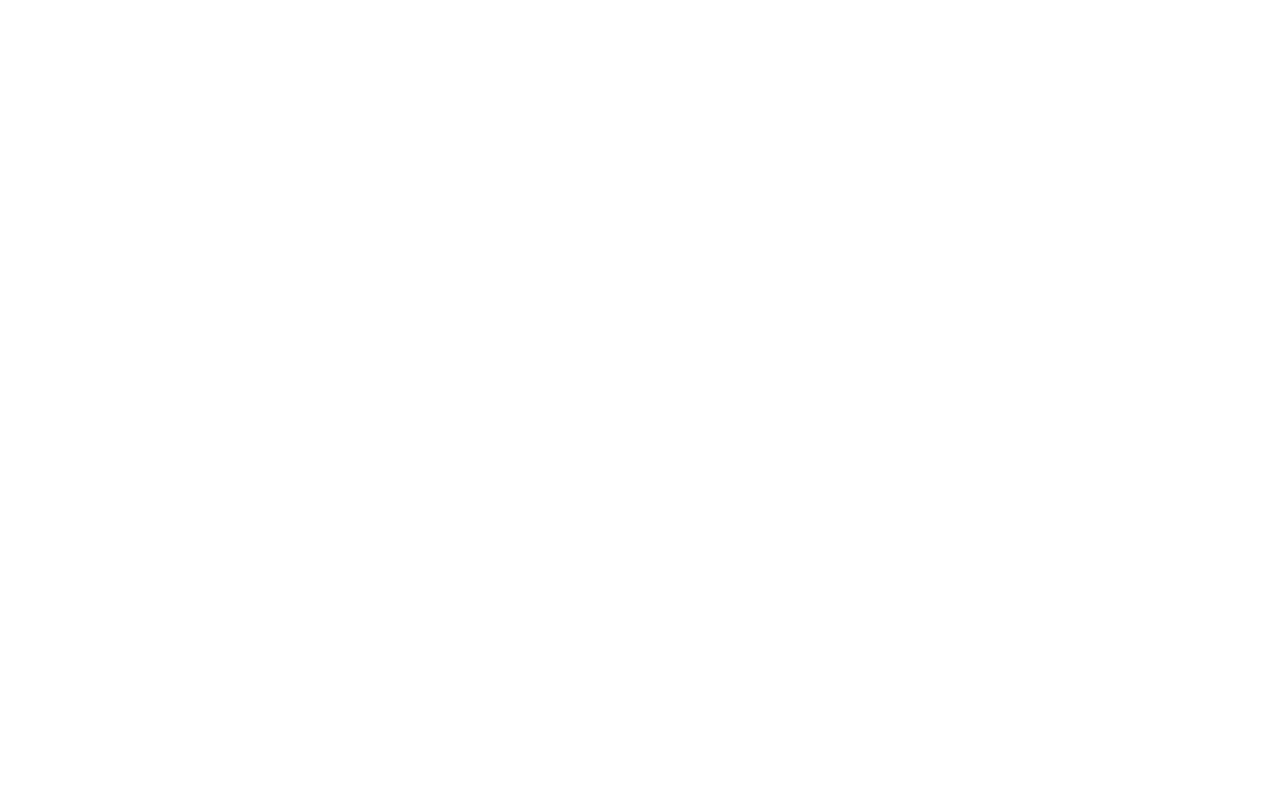
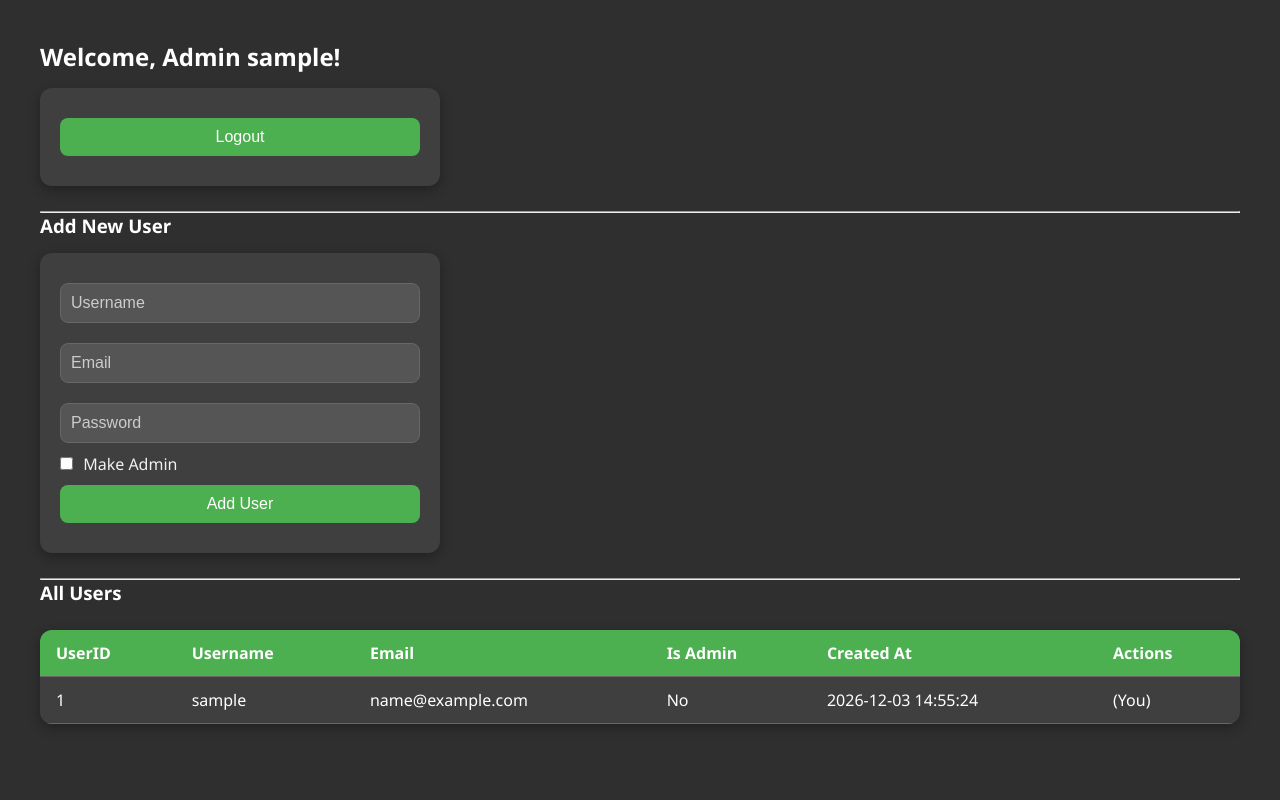
Before and after one commit to despairwashere/ITS362_Final_Project, a PHP site: page /admin/admin.php in a window 1280 px wide. Before the commit the page is empty. Run offline with PHP 8.4, Linux system fonts and the light colour scheme; the visitor is signed in with stand-in values (Sample User, id 1).

Commit message:
Updated Adminlogin

```diff
--- a/AnimeTracker/Login/adminlogin.php
+++ b/AnimeTracker/Login/adminlogin.php
@@ -37,7 +37,7 @@ if ($_SERVER['REQUEST_METHOD'] == 'POST') {
 <head>
     <meta charset="UTF-8">
     <title>Admin Login - Anime Tracker</title>
-    <link rel="stylesheet" href="../css/style.css">
+    <link rel="stylesheet" href="../css/adminstyles.css">
 </head>
 <body>
     <h2>Admin Login</h2>
--- a/AnimeTracker/admin/admin.php
+++ b/AnimeTracker/admin/admin.php
@@ -0,0 +1,105 @@
+<?php
+session_start();
+include('../db/db.php');
+
+// ERROR REPORTING FOR DEBUGGING
+error_reporting(E_ALL);
+ini_set('display_errors', 1);
+
+// Redirect if not logged in as admin
+if (!isset($_SESSION['admin_id'])) {
+    header("Location: ../login/adminlogin.php");
+    exit();
+}
+
+// Handle Add User
+if ($_SERVER['REQUEST_METHOD'] === 'POST' && isset($_POST['add_user'])) {
+    $username = trim($_POST['username']);
+    $email = trim($_POST['email']);
+    $password = password_hash($_POST['password'], PASSWORD_DEFAULT);
+    $isAdmin = isset($_POST['is_admin']) ? 1 : 0;
+
+    $stmt = $conn->prepare("INSERT INTO Users (Username, PasswordHash, Email, IsAdmin) VALUES (?, ?, ?, ?)");
+    $stmt->bind_param("sssi", $username, $password, $email, $isAdmin);
+    $stmt->execute();
+    $stmt->close();
+}
+
+// Handle Delete User
+if ($_SERVER['REQUEST_METHOD'] === 'POST' && isset($_POST['delete_user'])) {
+    $userID = $_POST['user_id'];
+
+    // Prevent deleting self
+    if ($userID != $_SESSION['admin_id']) {
+        $stmt = $conn->prepare("DELETE FROM Users WHERE UserID = ?");
+        $stmt->bind_param("i", $userID);
+        $stmt->execute();
+        $stmt->close();
+    }
+}
+
+// Fetch All Users
+$users = $conn->query("SELECT UserID, Username, Email, IsAdmin, CreatedAt FROM Users ORDER BY CreatedAt DESC");
+?>
+
+<!DOCTYPE html>
+<html lang="en">
+<head>
+    <meta charset="UTF-8">
+    <title>Admin Panel - Anime Tracker</title>
+    <link rel="stylesheet" href="../css/adminstyles.css">
+</head>
+<body>
+
+    <h2>Welcome, Admin <?= htmlspecialchars($_SESSION['admin_username']) ?>!</h2>
+
+    <form action="logout.php" method="POST">
+        <button type="submit">Logout</button>
+    </form>
+
+    <hr>
+
+    <h3>Add New User</h3>
+    <form method="POST">
+        <input type="text" name="username" placeholder="Username" required><br>
+        <input type="email" name="email" placeholder="Email" required><br>
+        <input type="password" name="password" placeholder="Password" required><br>
+        <label><input type="checkbox" name="is_admin"> Make Admin</label><br>
+        <button type="submit" name="add_user">Add User</button>
+    </form>
+
+    <hr>
+
+    <h3>All Users</h3>
+    <table>
+        <tr>
+            <th>UserID</th>
+            <th>Username</th>
+            <th>Email</th>
+            <th>Is Admin</th>
+            <th>Created At</th>
+            <th>Actions</th>
+        </tr>
+        <?php while ($row = $users->fetch_assoc()): ?>
+            <tr>
+                <td><?= $row['UserID'] ?></td>
+                <td><?= htmlspecialchars($row['Username']) ?></td>
+                <td><?= htmlspecialchars($row['Email']) ?></td>
+                <td><?= $row['IsAdmin'] ? 'Yes' : 'No' ?></td>
+                <td><?= $row['CreatedAt'] ?></td>
+                <td>
+                    <?php if ($row['UserID'] != $_SESSION['admin_id']): ?>
+                        <form method="POST" style="display:inline;">
+                            <input type="hidden" name="user_id" value="<?= $row['UserID'] ?>">
+                            <button type="submit" name="delete_user" onclick="return confirm('Delete this user?')">Delete</button>
+                        </form>
+                    <?php else: ?>
+                        (You)
+                    <?php endif; ?>
+                </td>
+            </tr>
+        <?php endwhile; ?>
+    </table>
+
+</body>
+</html>
--- a/AnimeTracker/css/adminstyles.css
+++ b/AnimeTracker/css/adminstyles.css
@@ -0,0 +1,113 @@
+/* Reset styles */
+* {
+    box-sizing: border-box;
+    margin: 0;
+    padding: 0;
+}
+
+body {
+    font-family: 'Segoe UI', Tahoma, Geneva, Verdana, sans-serif;
+    background-color: #2f2f2f; /* dark gray background */
+    color: #f1f1f1;
+    padding: 40px;
+}
+
+h2, h3 {
+    margin-bottom: 15px;
+    color: #ffffff;
+}
+
+.container {
+    max-width: 1000px;
+    margin: auto;
+}
+
+/* Forms */
+form {
+    margin-bottom: 25px;
+    background: #3f3f3f; /* gray form box */
+    padding: 20px;
+    border-radius: 12px;
+    box-shadow: 0 4px 12px rgba(0, 0, 0, 0.3);
+    max-width: 400px;
+}
+
+input[type="text"],
+input[type="email"],
+input[type="password"],
+button {
+    width: 100%;
+    padding: 10px;
+    margin: 10px 0;
+    border: 1px solid #666;
+    border-radius: 8px;
+    background-color: #555;
+    color: #fff;
+    font-size: 1rem;
+}
+
+input::placeholder {
+    color: #ccc;
+}
+
+input[type="checkbox"] {
+    margin-right: 6px;
+}
+
+button {
+    background-color: #4caf50;
+    color: white;
+    border: none;
+    cursor: pointer;
+    transition: background 0.3s;
+}
+
+button:hover {
+    background-color: #45a049;
+}
+
+.logout-btn {
+    background-color: #f44336;
+    margin-top: 10px;
+}
+
+.logout-btn:hover {
+    background-color: #d63529;
+}
+
+/* Table styles */
+table {
+    width: 100%;
+    border-collapse: collapse;
+    margin-top: 25px;
+    background: #3f3f3f; /* gray table background */
+    border-radius: 12px;
+    overflow: hidden;
+    box-shadow: 0 4px 12px rgba(0, 0, 0, 0.3);
+    color: #fff;
+}
+
+table th,
+table td {
+    padding: 12px 16px;
+    border-bottom: 1px solid #666;
+    text-align: left;
+}
+
+table th {
+    background-color: #4caf50;
+    color: white;
+}
+
+.action-btn {
+    padding: 6px 12px;
+    background-color: #f44336;
+    color: white;
+    border: none;
+    border-radius: 6px;
+    cursor: pointer;
+}
+
+.action-btn:hover {
+    background-color: #d32f2f;
+}
```
Also changed, not shown: AnimeTracker/admin/logout.php (added, +7 -0 lines), AnimeTracker/Login/logout.php (deleted), 1 other file.
